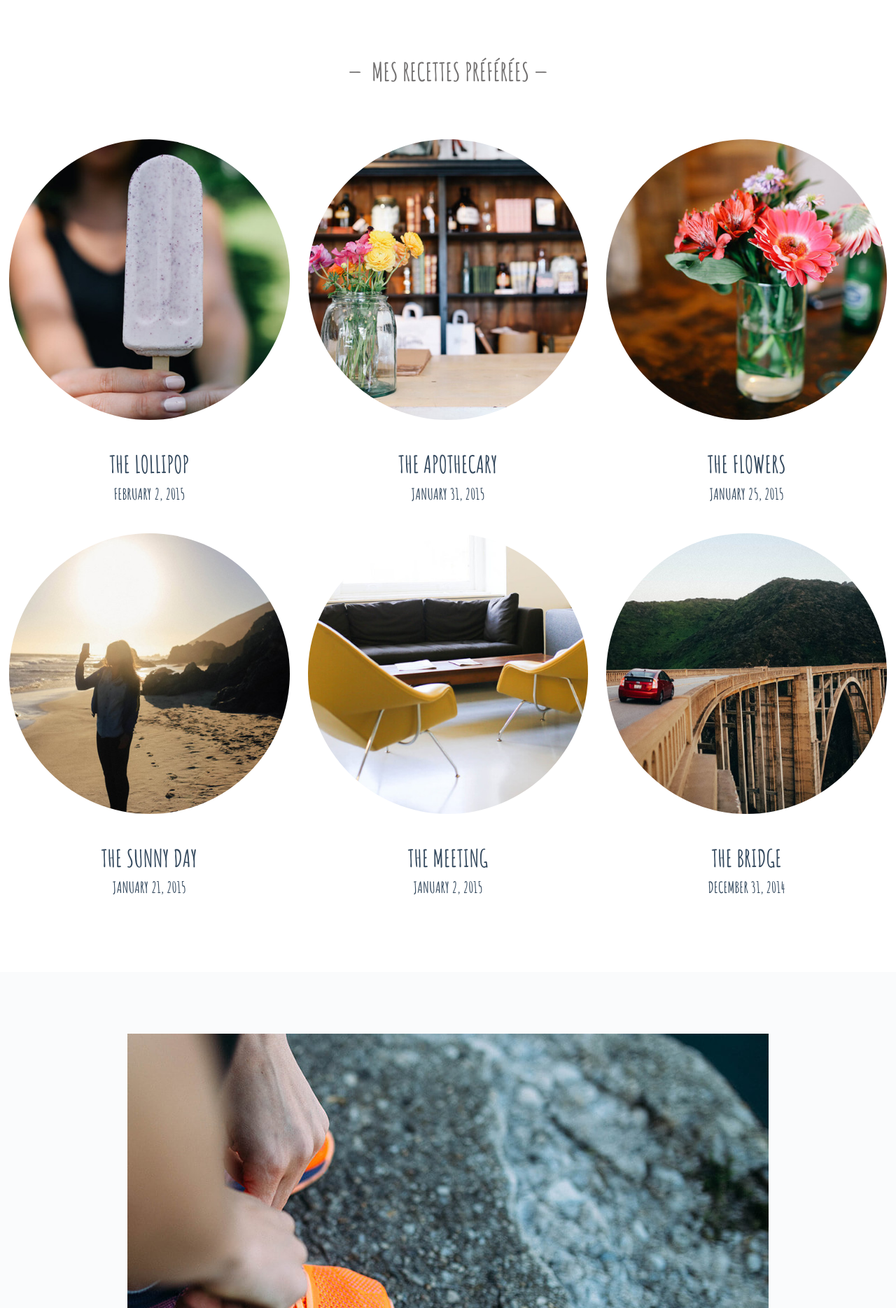
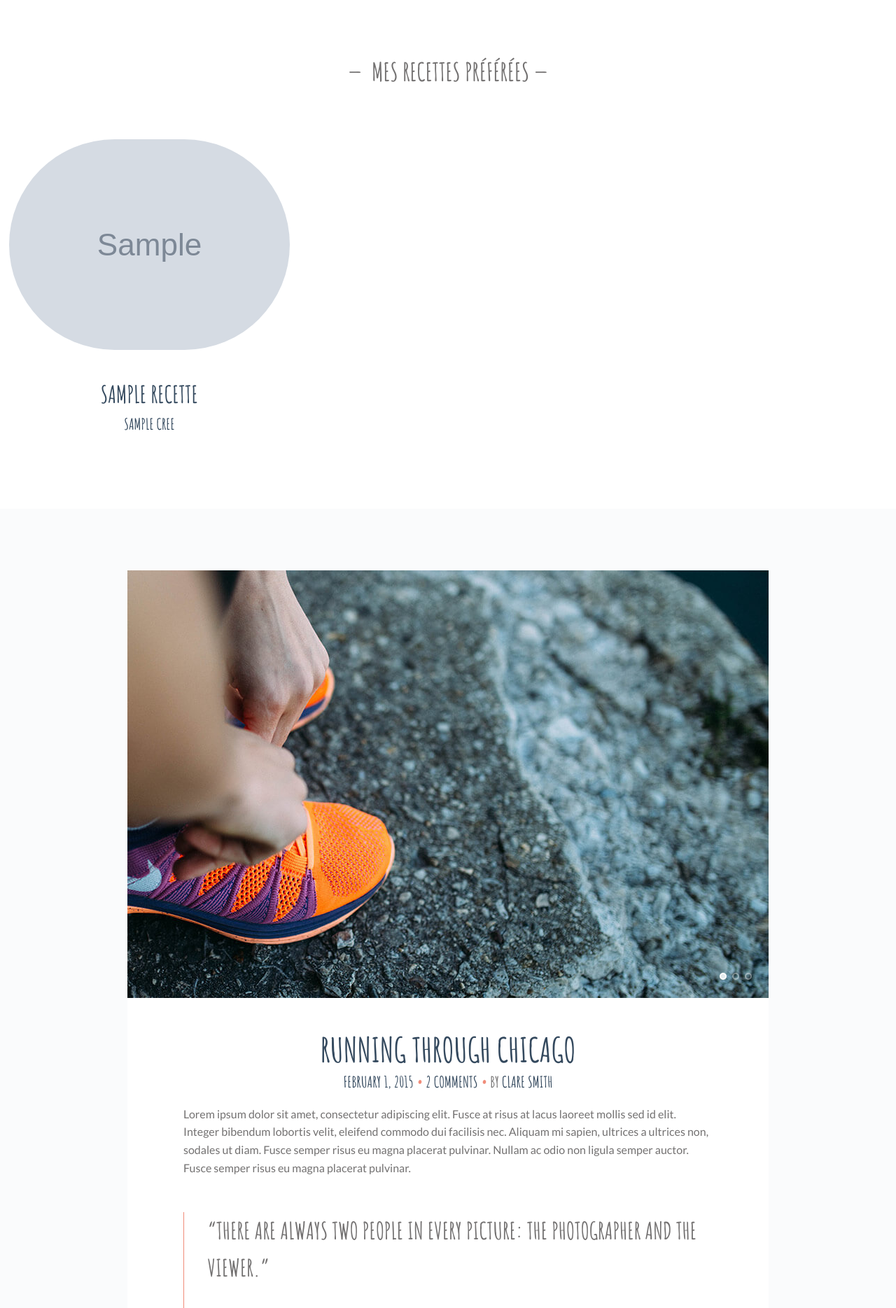
Before and after one commit to lejules/recette, a Django app: template templates/recette/index.html in a window 1280 px wide. Shown: the part 801-2670 px from the top of the page at 70% size. Run offline with Django 3.2, Linux system fonts and the light colour scheme; the template is opened without the code that fills it: most values are stand-ins (such as "Sample title", 1, 10 or a date in 2020); grey boxes marked "Sample" are stand-in pictures.

Commit message:
adaptation design index

```diff
--- a/templates/recette/index.html
+++ b/templates/recette/index.html
@@ -1,10 +1,4 @@
 <!doctype html>
-<!--
-	Itsy by FreeHTML5.co
-	Twitter: https://twitter.com/fh5co
-	Facebook: https://fb.com/fh5co
-	URL: https://freehtml5.co
--->
 <html class="home blog no-js" lang="fr-FR">
 <head>
     <title>Recettes</title>
@@ -116,159 +110,36 @@
 
 
     <div class="sticky-inner">
-
+    {% for recette in recettes %}
         <aside class="home-sticky-post post has-post-thumbnail sticky">
 
   		    <span class="post-image">
   				<a href="#">
-  				<img width="502" height="502" src="{% static 'recette/images/Lollipop-502x502.jpg' %}"
+  				<!--<img width="502" height="502" src="{% static 'recette/images/Lollipop-502x502.jpg' %}"
+                     class="attachment-sticky size-sticky" alt=""/>-->
+            {% for media in recette.media_set.all %}
+                <img width="502" height="502" src="{{ media.photo.url }}"
                      class="attachment-sticky size-sticky" alt=""/>
+            {% endfor %}
   				</a>
   		    </span>
 
             <div class="inner">
                 <h3 class="entry-title">
-                    <a href="#">The Lollipop</a>
+                    <a href="#">{{ recette.titre }}</a>
                 </h3>
 
                 <ul class="meta top">
                     <li class="time">
                         <a href="#">
-                            <time class="post-date updated" datetime="2015-02-02">February 2, 2015</time>
+                            <time class="post-date updated" datetime="2015-02-02">{{ recette.cree }}</time>
                         </a>
                     </li>
                 </ul>
             </div>
 
         </aside>
-
-        <aside class="home-sticky-post post has-post-thumbnail sticky ">
-
-            <span class="post-image">
-  				<a href="#">
-  				<img width="502" height="502" src="{% static 'recette/images/Apothecary.jpg' %}"
-                     class="attachment-sticky size-sticky" alt=""/>
-  				</a>
-  		    </span>
-
-            <div class="inner">
-                <h3 class="entry-title">
-                    <a href="#">The Apothecary</a>
-                </h3>
-
-                <ul class="meta top">
-                    <li class="time">
-                        <a href="#"
-                           title="The Apothecary">
-                            <time class="post-date updated" datetime="2015-01-31">January 31, 2015</time>
-                        </a>
-                    </li>
-                </ul>
-            </div>
-
-        </aside>
-
-        <aside class="home-sticky-post post has-post-thumbnail sticky">
-
-  		    <span class="post-image">
-                <a href="#">
-                    <img width="502" height="502" src="{% static 'recette/images/Flowers.jpg' %}"
-                     class="attachment-sticky size-sticky" alt=""/>
-  				</a>
-  		    </span>
-
-            <div class="inner">
-                <h3 class="entry-title">
-                    <a href="#">The Flowers</a>
-                </h3>
-
-                <ul class="meta top">
-                    <li class="time">
-                        <a href="#">
-                            <time class="post-date updated" datetime="2015-01-25">January 25, 2015</time>
-                        </a>
-                    </li>
-                </ul>
-            </div>
-
-        </aside>
-
-        <aside class="home-sticky-post post has-post-thumbnail sticky ">
-
-  		    <span class="post-image">
-                <a href="#"><img width="502" height="502" src="{% static 'recette/images/Sun.jpg' %}"
-                     class="attachment-sticky size-sticky" alt=""/>
-  				</a>
-            </span>
-
-            <div class="inner">
-                <h3 class="entry-title">
-                    <a href="#">The Sunny Day</a>
-                </h3>
-
-                <ul class="meta top">
-                    <li class="time">
-                        <a href="#"
-                           title="The Sunny Day">
-                            <time class="post-date updated" datetime="2015-01-21">January 21, 2015</time>
-                        </a>
-                    </li>
-                </ul>
-            </div>
-
-        </aside>
-
-        <aside class="home-sticky-post post has-post-thumbnail sticky ">
-
-
-  		    <span class="post-image">
-                <a href="#">
-                    <img width="502" height="502" src="{% static 'recette/images/Meeting.jpg' %}"
-                     class="attachment-sticky size-sticky" alt=""/>
-  				</a>
-            </span>
-
-            <div class="inner">
-                <h3 class="entry-title">
-                    <a href="#">The Meeting</a>
-                </h3>
-
-                <ul class="meta top">
-                    <li class="time">
-                        <a href="#">
-                            <time class="post-date updated" datetime="2015-01-02">January 2, 2015</time>
-                        </a>
-                    </li>
-                </ul>
-            </div>
-
-        </aside>
-
-        <aside class="home-sticky-post post has-post-thumbnail sticky ">
-
-            <span class="post-image">
-                <a href="#">
-                    <img width="502" height="502" src="{% static 'recette/images/Bridge.jpg' %}"
-                     class="attachment-sticky size-sticky" alt=""/>
-  				</a>
-  		    </span>
-
-
-            <div class="inner">
-                <h3 class="entry-title">
-                    <a href="#">The Bridge</a>
-                </h3>
-
-                <ul class="meta top">
-                    <li class="time">
-                        <a href="#">
-                            <time class="post-date updated" datetime="2014-12-31">December 31, 2014</time>
-                        </a>
-                    </li>
-                </ul>
-            </div>
-
-        </aside>
+        {% endfor %}
 
     </div>
 
@@ -768,7 +639,7 @@
 <footer class="footer">
     <div class="footer-wrap">
         <div id="footer-text">&copy; 2018 Itsy.
-            Designed by <a href="https://freehtml5.co" target="_blank">FreeHTML5</a>.</div>
+            Designed by <a href="https://freehtml5.co" target="_blank">FreeHTML5</a>. Merci à eux.</div>
 
         <a href="#top" id="btt">Top <i class="fa fa-chevron-up"></i></a>
     </div>
--- a/views.py
+++ b/views.py
@@ -1,7 +1,8 @@
 from django.shortcuts import render
+from .models import Recette, Media
 
 
 # Create your views here.
 def index(request):
-    info = 'salut les terriens'
-    return render(request, 'recette/index.html', {'info': info})
+    recettes = Recette.objects.all()[:6]
+    return render(request, 'recette/index.html', {'recettes': recettes})
```
Also changed, not shown: media/recette/_2/pizzas.jpg (added).
